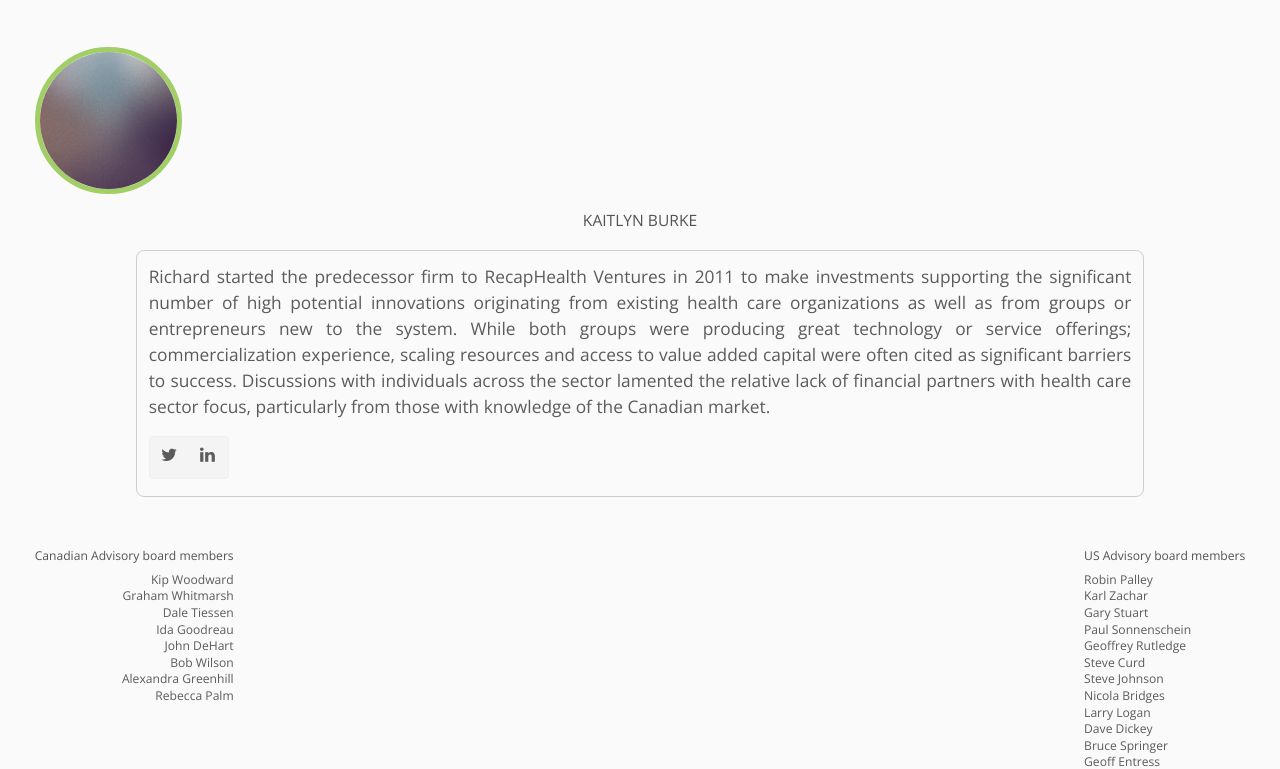
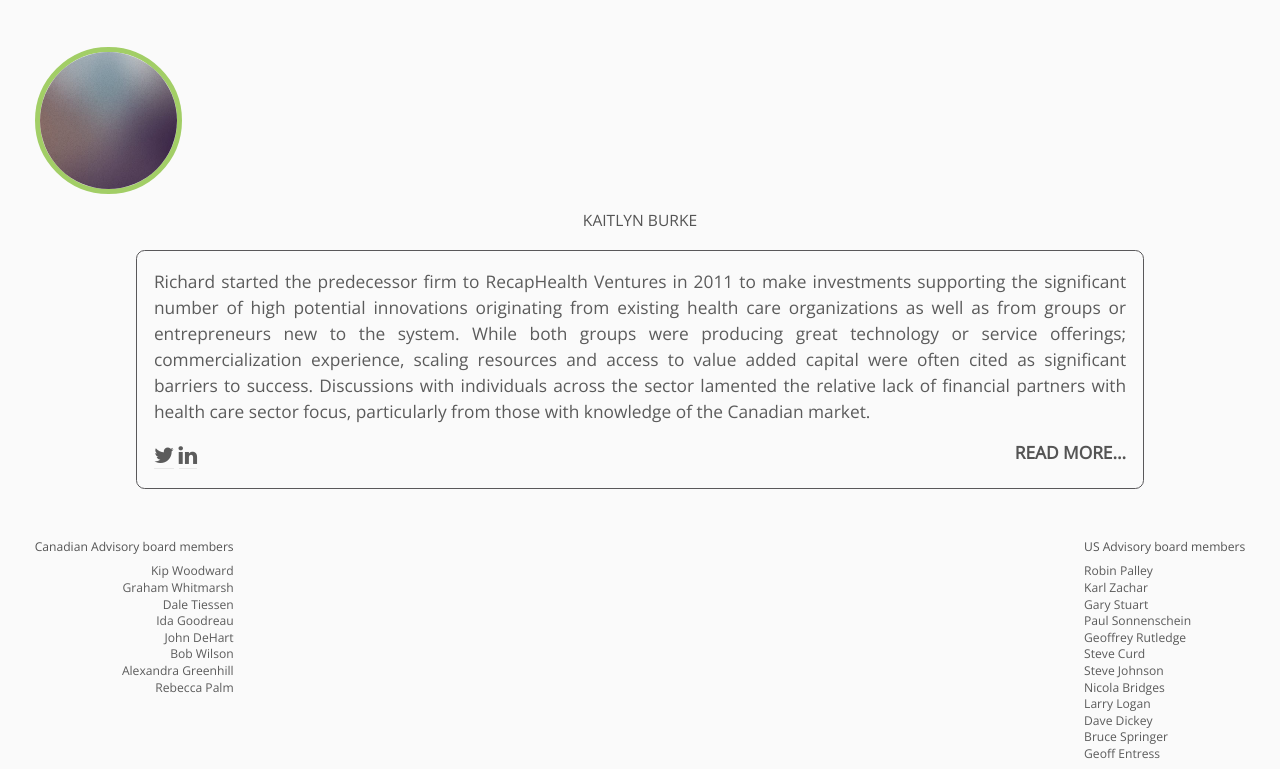
Before and after one commit to MelHub/recaphealthwp, a PHP site: page / in a window 1280 px wide. Shown: the part 2528-3297 px from the top of the page. Run offline with PHP 8.4, Linux system fonts and the light colour scheme.

Commit message:
closer to sxy

```diff
--- a/css/style.css
+++ b/css/style.css
@@ -1650,10 +1650,13 @@
 /*********************************************************************************/
 
 div.team-extended-bio {
-	border: .07em solid rgba(50, 50, 50, 0.22);
-	/* background-color: rgb(253, 253, 253); */
-	padding: .7em .7em .2em .7em;
-	border-radius: 8px;
+	border: #59585a solid 1px;
+	padding: 1em;
+	border-radius: .5em;
+}
+
+.team-extended-bio h5 {
+	float: right;
 }
 
 .team-pic h4{
--- a/index.html
+++ b/index.html
@@ -120,10 +120,9 @@
 							<p>
 								Richard started the predecessor firm to RecapHealth Ventures in 2011 to make investments supporting the significant number of high potential innovations originating from existing health care organizations as well as from groups or entrepreneurs new to the system. While both groups were producing great technology or service offerings; commercialization experience, scaling resources and access to value added capital were often cited as significant barriers to success. Discussions with individuals across the sector lamented the relative lack of financial partners with health care sector focus, particularly from those with knowledge of the Canadian market.
 							</p>
-							<ul class="icons">
-								<li><a href="#" class="fa fa-twitter solo"><span>Twitter</span></a></li>
-								<li><a href="#" class="fa fa-linkedin solo"><span>Linkedin</span></a></li>
-							</ul>
+							<h5><a href="#" class="">Read More...</a></h5>
+							<a href="#" class="fa fa-twitter solo"></a>
+							<a href="#" class="fa fa-linkedin solo"></a>
 						</div>
 
 						<!-- Bio2 -->
@@ -131,9 +130,9 @@
 							<p>
 								Dr. Gutman is a Venture Partner with RecapHealth Ventures. A practicing emergency room physician and accomplished entrepreneur, Dr. Gutman is the rare combination of an experienced medical clinician who also understands business and has a proven track record of success.
 							</p>
-							<ul class="icons">
-								<li><a href="#" class="fa fa-twitter solo"><span>Twitter</span></a></li>
-								<li><a href="#" class="fa fa-linkedin solo"><span>Linkedin</span></a></li>
+							<h5><a href="#" class="">Read More...</a></h5>
+							<a href="#" class="fa fa-twitter solo"></a>
+							<a href="#" class="fa fa-linkedin solo"></a>
 							</ul>
 						</div>
 
@@ -142,10 +141,9 @@
 							<p>
 								Matthew is an experienced internet executive with over 20 years of focus on partnership and revenue creation. Matthew was instrumental in the creation and hyper growth of such well known companies as Netscape Communications, Healtheon and WebMD . Specifically Matthew founded and ran European operations for Netscape and co-founded the consumer focused operations at Healtheon and WebMD. Matthew has had direct operating responsibility for sales, marketing and business development groups from launch to in excess of $250M in annual revenue and has managed cross border teams around the globe.
 							</p>
-							<ul class="icons">
-								<li><a href="#" class="fa fa-twitter solo"><span>Twitter</span></a></li>
-								<li><a href="#" class="fa fa-linkedin solo"><span>Linkedin</span></a></li>
-							</ul>
+							<h5><a href="#" class="">Read More...</a></h5>
+							<a href="#" class="fa fa-twitter solo"></a>
+							<a href="#" class="fa fa-linkedin solo"></a>
 						</div>
 
 						<!-- Bio4 -->
@@ -153,10 +151,9 @@
 							<p>
 								Jose is an Associate with RecapHealth Ventures. He focuses on screening new investment opportunities as well as leading the company's efforts in collecting a pan-Canadian data set of all companies involved in health and wellness.
 							</p>
-							<ul class="icons">
-								<li><a href="#" class="fa fa-twitter solo"><span>Twitter</span></a></li>
-								<li><a href="#" class="fa fa-linkedin solo"><span>Linkedin</span></a></li>
-							</ul>
+							<h5><a href="#" class="">Read More...</a></h5>
+							<a href="#" class="fa fa-twitter solo"></a>
+							<a href="#" class="fa fa-linkedin solo"></a>
 						</div>
 
 						<!-- Bio5 -->
@@ -164,10 +161,9 @@
 							<p>
 								Kaitlyn manages the various RecapHealth marketing and communication efforts including online, social, print and event related activities. Kaitlyn has experience in the health and wellness sectors as well as competitive athletics as an NCAA varsity athlete.
 							</p>
-							<ul class="icons">
-								<li><a href="#" class="fa fa-twitter solo"><span>Twitter</span></a></li>
-								<li><a href="#" class="fa fa-linkedin solo"><span>Linkedin</span></a></li>
-							</ul>
+							<h5><a href="#" class="">Read More...</a></h5>
+							<a href="#" class="fa fa-twitter solo"></a>
+							<a href="#" class="fa fa-linkedin solo"></a>
 						</div>
 				</section>
 
@@ -498,8 +494,8 @@
 							<!-- Copyright -->
 								<div class="copyright">
 									<ul class="menu">
-										<li>&copy; Untitled. All rights reserved.</li>
-										<li>Design: <a href="http://html5up.net/">HTML5 UP</a></li>
+										<li>&copy; Recap Health Ventures. All rights reserved.</li>
+										<li>Design: </a></li>
 									</ul>
 								</div>
 
```
